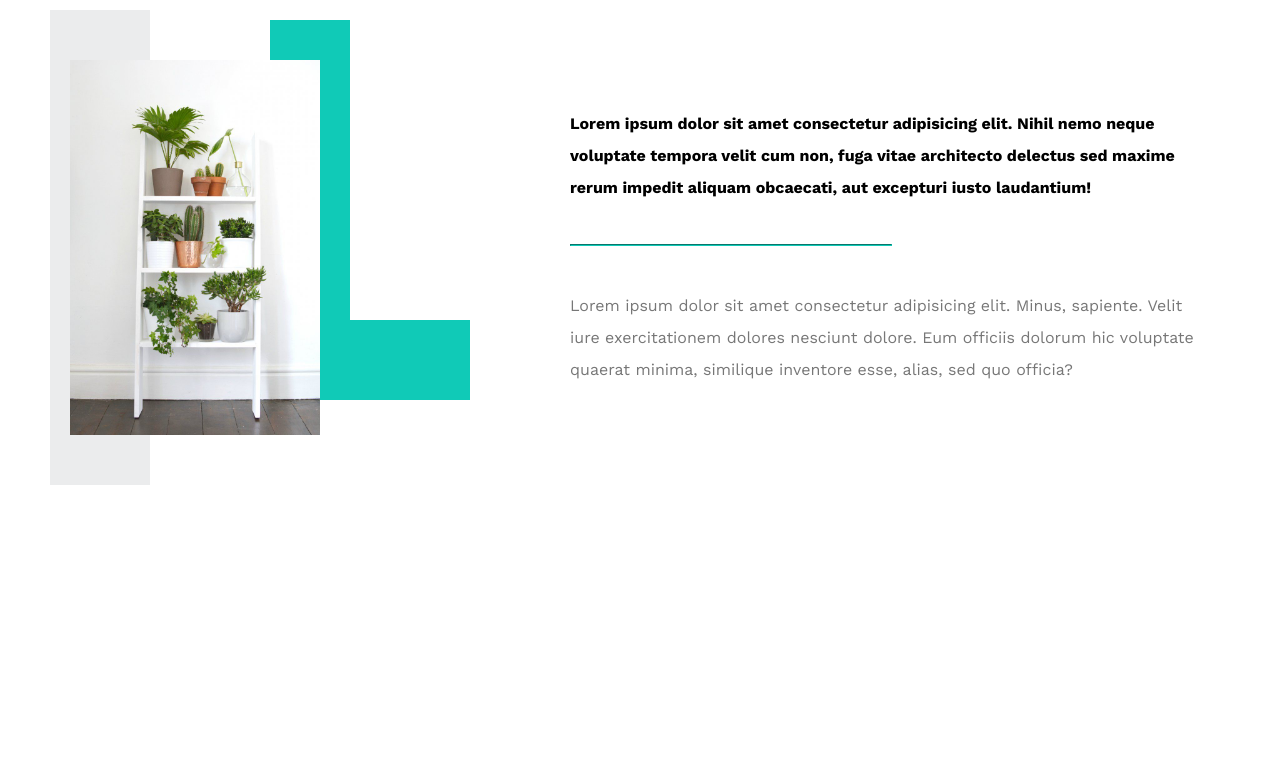
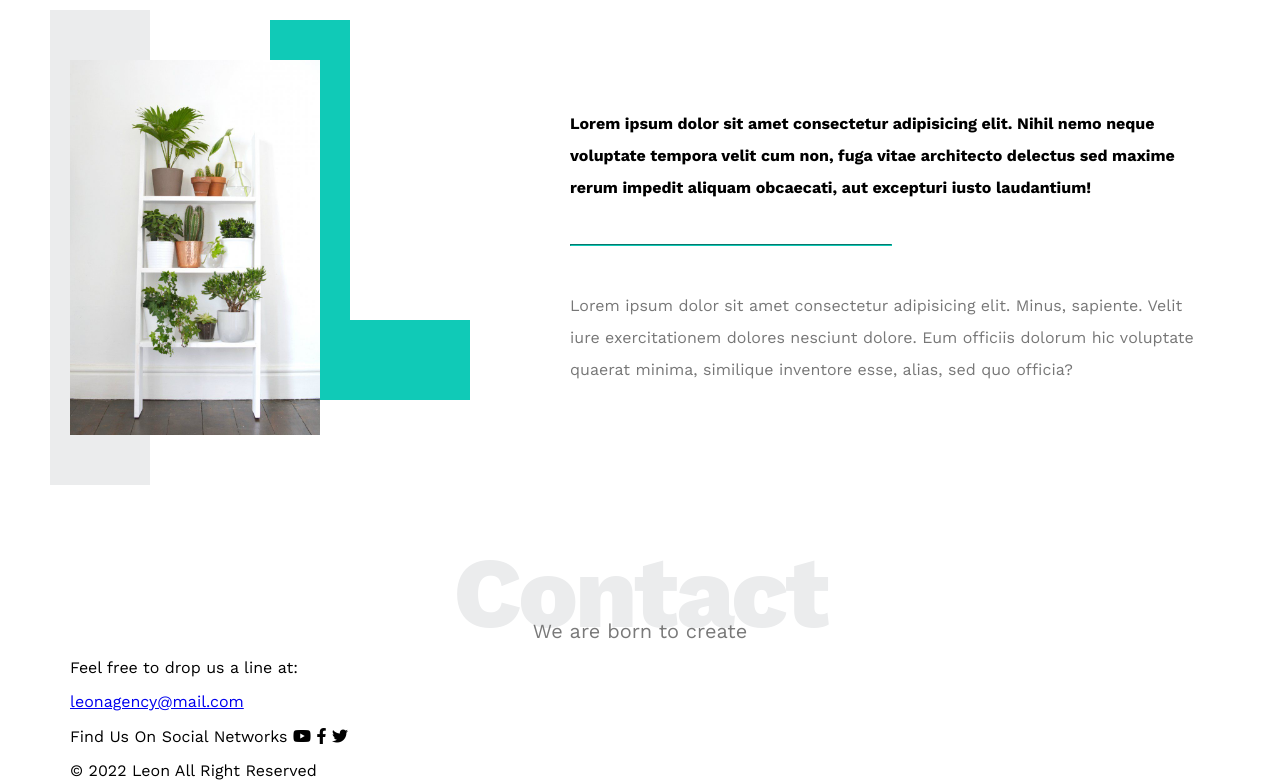
Before and after one commit to engAhmedAlaa/template-design-one, a plain HTML site: page index.html in a window 1280 px wide. Shown: the part 2811-3591 px from the top of the page. Before the commit the page ends 3346 px from the top, so only its background shows below. Drawn offline with nearby package versions, Linux system fonts and the light colour scheme.

Commit message:
Adding Contact and Footer Sections

```diff
--- a/index.html
+++ b/index.html
@@ -4,7 +4,7 @@
         <meta charset="UTF-8" />
         <meta http-equiv="X-UA-Compatible" content="IE=edge" />
         <meta name="viewport" content="width=device-width, initial-scale=1.0" />
-        <title>Template Design One Leon</title>
+        <title>Template Design One | Leon</title>
         <!-- Main Template CSS File -->
         <link rel="stylesheet" href="css/style.css" />
         <!-- Render All Elements Normally -->
@@ -246,6 +246,39 @@
         </div>
         <!-- End About Section -->
 
+        <!-- Start Contact Section -->
+        <section class="contact" id="contact">
+            <div class="container">
+                <h2 class="section-heading">Contact</h2>
+                <p>We are born to create</p>
+                <div class="contact-content">
+                    <p class="label">Feel free to drop us a line at:</p>
+                    <a
+                        href="mailto:leonagency@mail.com?subject=Contact"
+                        class="link"
+                        >leonagency@mail.com</a
+                    >
+                    <p class="social">
+                        Find Us On Social Networks
+                        <i class="fa-brands fa-youtube"></i>
+                        <i class="fa-brands fa-facebook-f"> </i>
+                        <i class="fa-brands fa-twitter"></i>
+                    </p>
+                </div>
+            </div>
+        </section>
+        <!-- End Contact Section -->
+
+        <!-- Start Footer -->
+        <footer>
+            <div class="container">
+                <div class="info">
+                    &copy; 2022 <span>Leon</span> All Right Reserved
+                </div>
+            </div>
+        </footer>
+        <!-- End Footer -->
+
         <!-- Start Scroll To Top Button -->
         <span class="up"><i class="fa-solid fa-arrow-up-long"></i></span>
         <!-- End Scroll To Top Button -->
```
